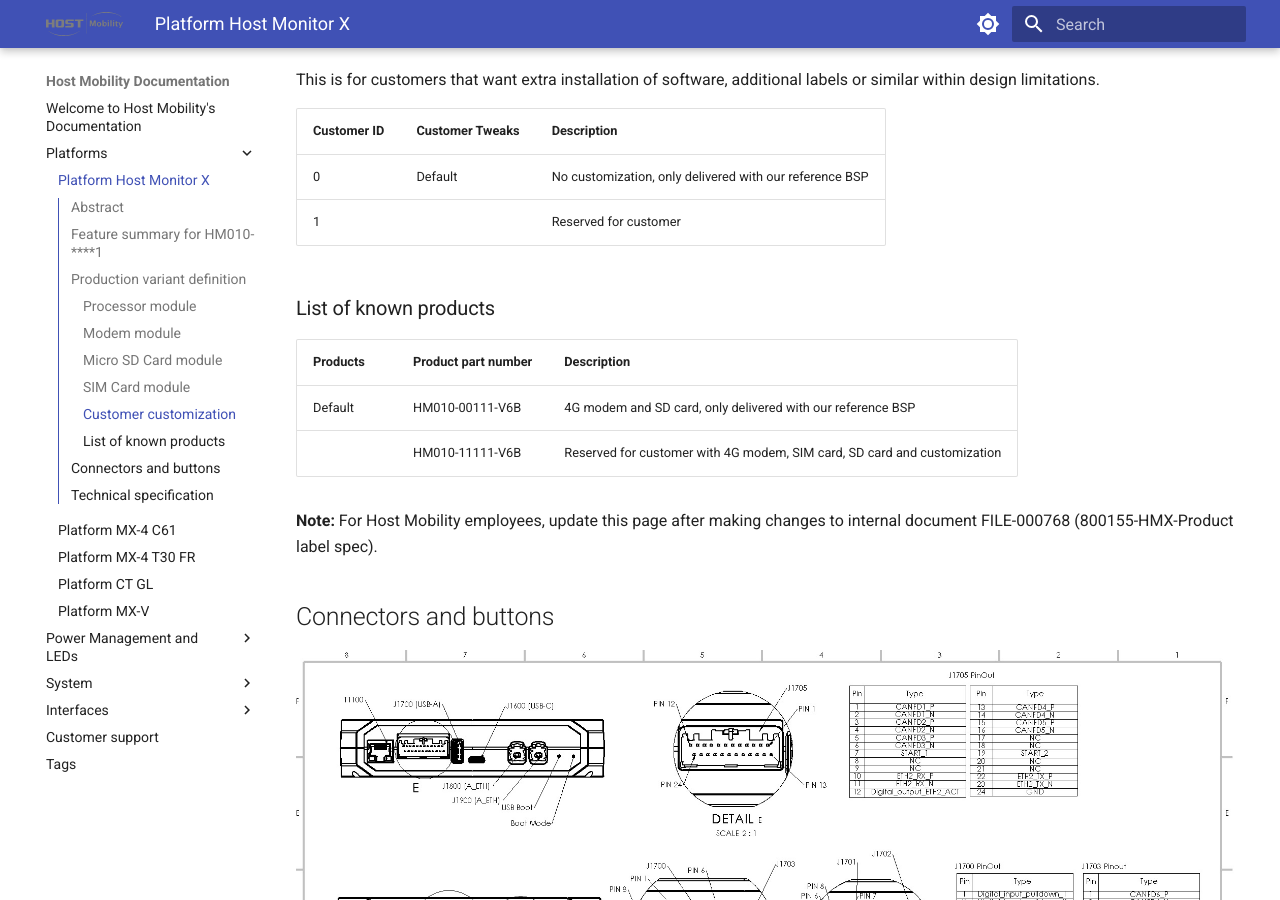
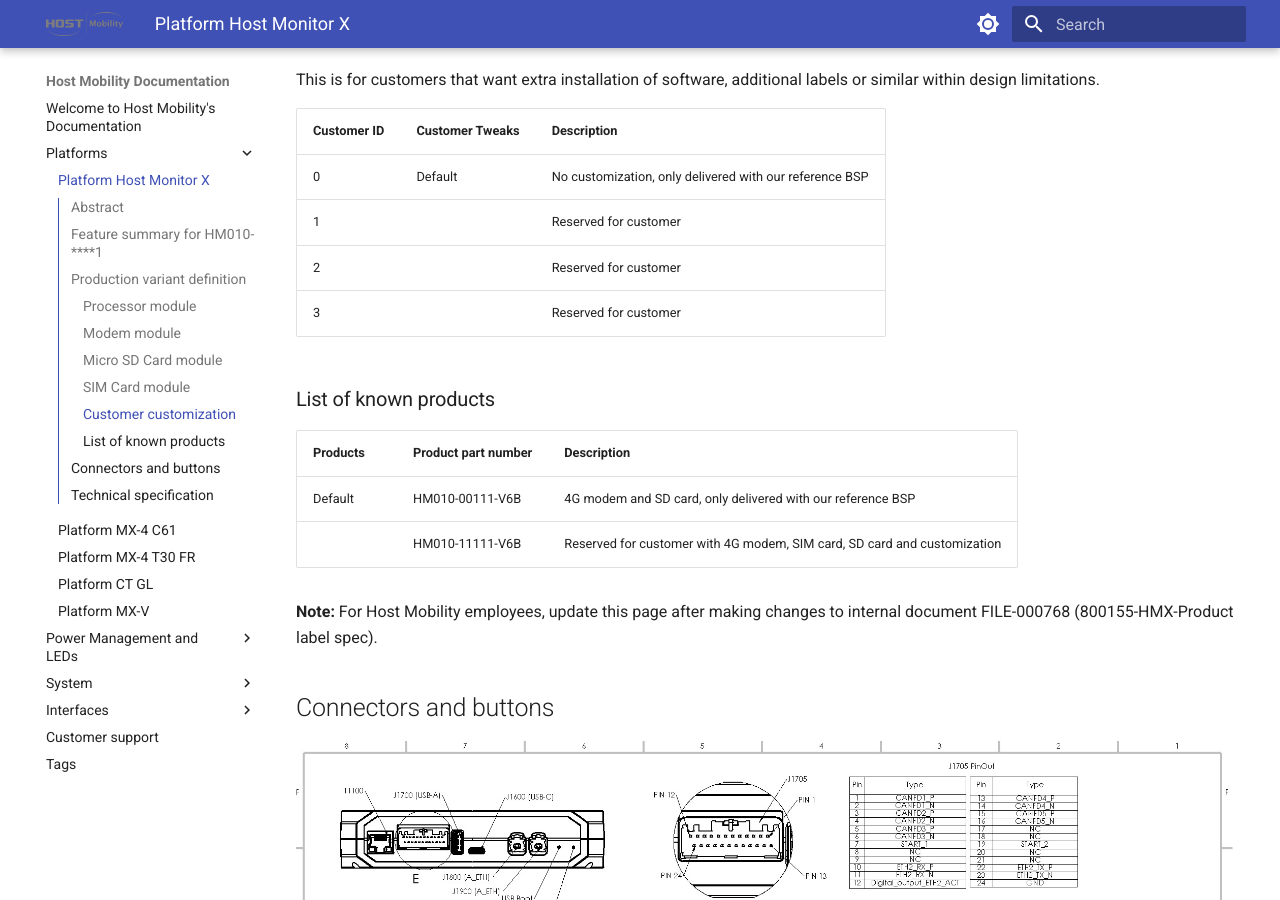
Before and after one commit to hostmobility/documentation, an MkDocs documentation site: the page built from docs/product/host-monitor-x.md, in a window 1280 px wide and 900 px high, scrolled down 3421 px. Built offline with MkDocs 1.6.1 and Material for MkDocs 9.7.7, drawn with Linux system fonts in a browser that asks for light colours.

Commit message:
hmx: Add two new customizations: 2 and 3

```diff
--- a/docs/product/host-monitor-x.md
+++ b/docs/product/host-monitor-x.md
@@ -81,10 +81,12 @@
 
 This is for customers that want extra installation of software, additional labels or similar within design limitations.
 
-| Customer ID | Customer Tweaks | Description                                            |
-|-------------|-----------------|--------------------------------------------------------|
+| Customer ID | Customer Tweaks | Description                                             |
+|-------------|-----------------|---------------------------------------------------------|
 | 0           | Default         | No customization, only delivered with our reference BSP |
-| 1           | <Reserved>      | Reserved for customer                                  |
+| 1           | <Reserved>      | Reserved for customer                                   |
+| 2           | <Reserved>      | Reserved for customer                                   |
+| 3           | <Reserved>      | Reserved for customer                                   |
 
 ### List of known products
 
```
